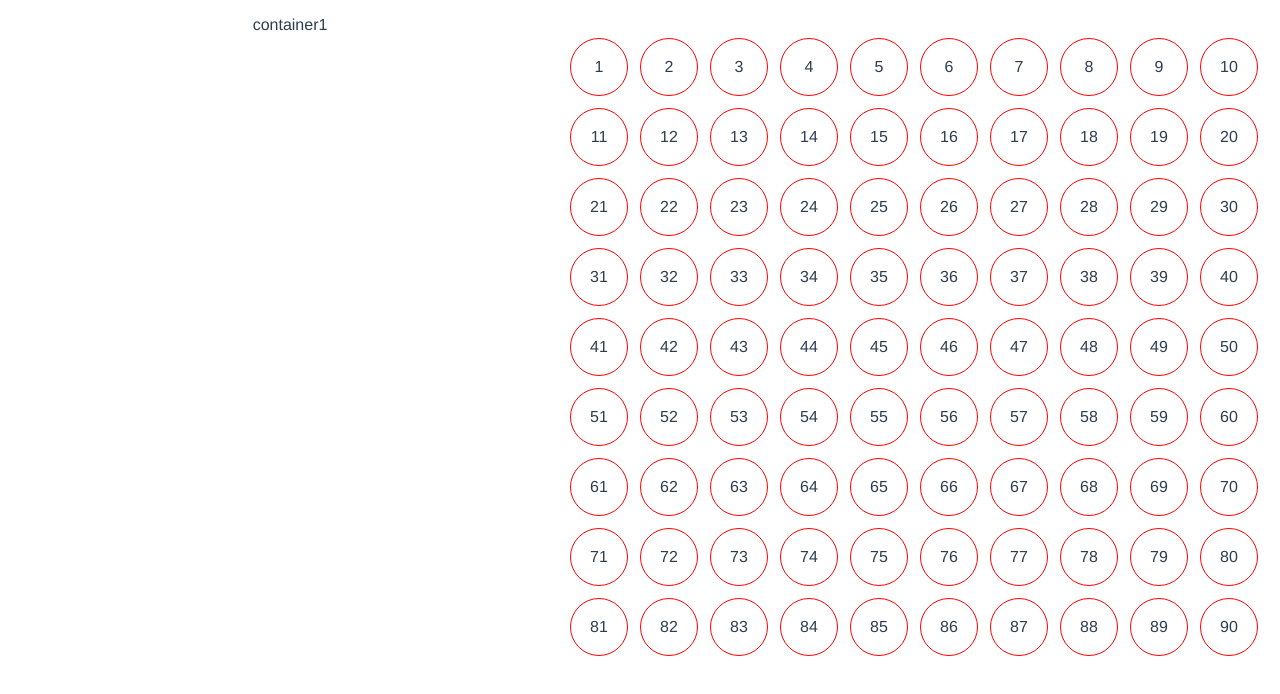
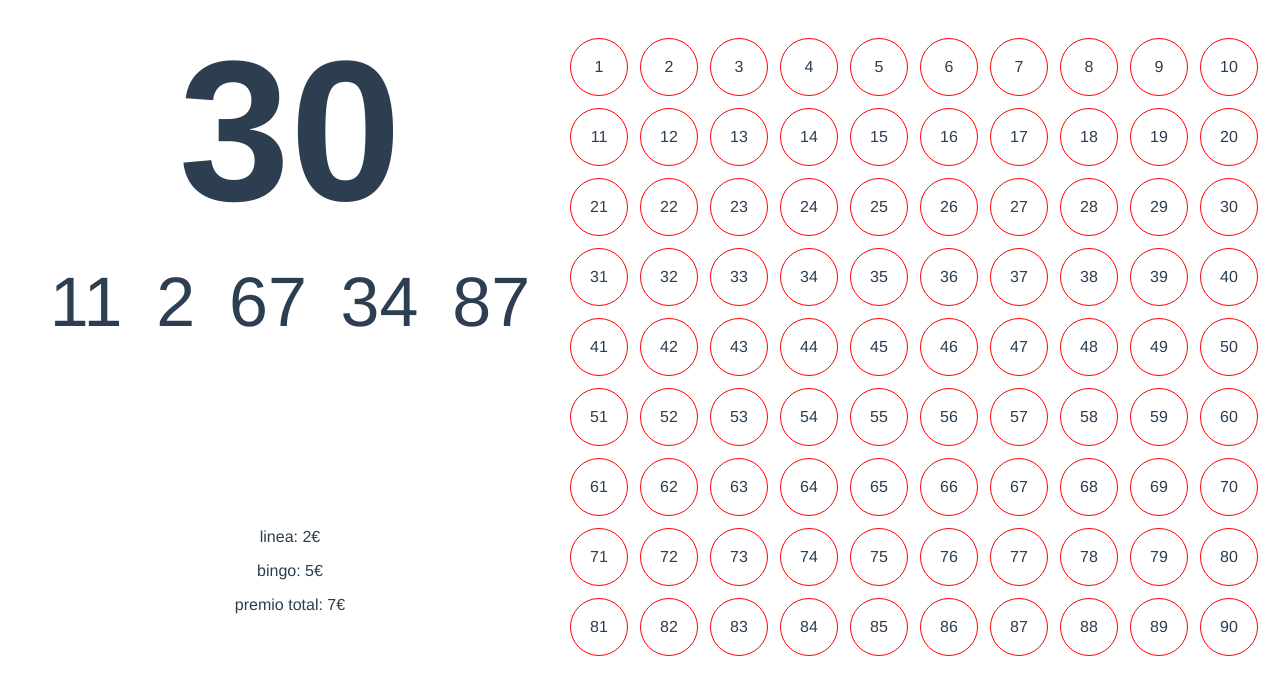
Before and after one commit to edu-aguilar/bingo, a Vue app: page /bingo in a window 1280 px wide. Shown: the top 694 px of the page. Built offline with nearby package versions, Linux system fonts and the light colour scheme.

Commit message:
feat(bingo): add info about current play

```diff
--- a/src/components/bingoTable.vue
+++ b/src/components/bingoTable.vue
@@ -22,7 +22,7 @@ export default {
   list-style: none;
   display: grid;
   grid-template-columns: repeat(10, 70px);
-  grid-template-rows: repeat(10, 70px);
+  grid-template-rows: repeat(9, 70px);
   padding: 0;
 
   .bingo-table-item {
--- a/src/views/Bingo.vue
+++ b/src/views/Bingo.vue
@@ -1,6 +1,20 @@
 <template>
   <div class="view bingo-view">
-    <div>container1</div>
+    <div class="bingo-view__bingo-data-wrapper">
+      <p class="bingo-view__bingo-data-wrapper__current-num">30</p>
+      <ul class="bingo-view__bingo-data-wrapper__last-nums">
+        <li>11</li>
+        <li>2</li>
+        <li>67</li>
+        <li>34</li>
+        <li>87</li>
+      </ul>
+      <div class="bingo-view__bingo-data-wrapper__bingo-info">
+        <p>linea: 2€</p>
+        <p>bingo: 5€</p>
+        <p>premio total: 7€</p>
+      </div>
+    </div>
     <bingo-table></bingo-table>
   </div>
 </template>
@@ -19,5 +33,34 @@ export default {
   display: grid;
   grid-template-rows: 1fr;
   grid-template-columns: 1fr 1fr;
+
+  &__bingo-data-wrapper {
+    display: flex;
+    flex-direction: column;
+
+    &__current-num {
+      font-size: 200px;
+      font-weight: bold;
+      margin: 0;
+    }
+
+    &__last-nums {
+      padding: 0;
+      list-style: none;
+      display: flex;
+      justify-content: space-evenly;
+      flex-grow: 1;
+
+      li {
+        font-size: 70px;
+        font-weight: 400;
+      }
+    }
+
+    &__bingo-info {
+      flex-grow: 1;
+      text-align: center;
+    }
+  }
 }
 </style>
```
